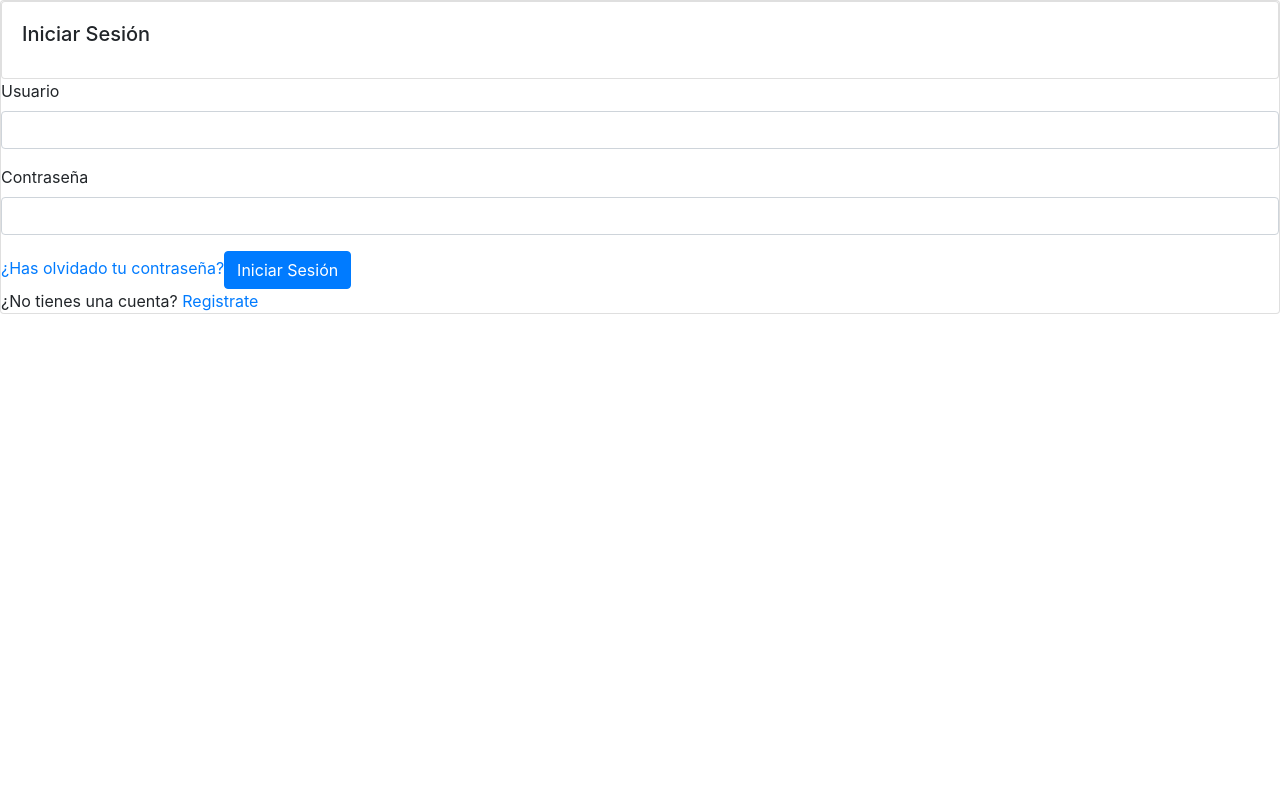
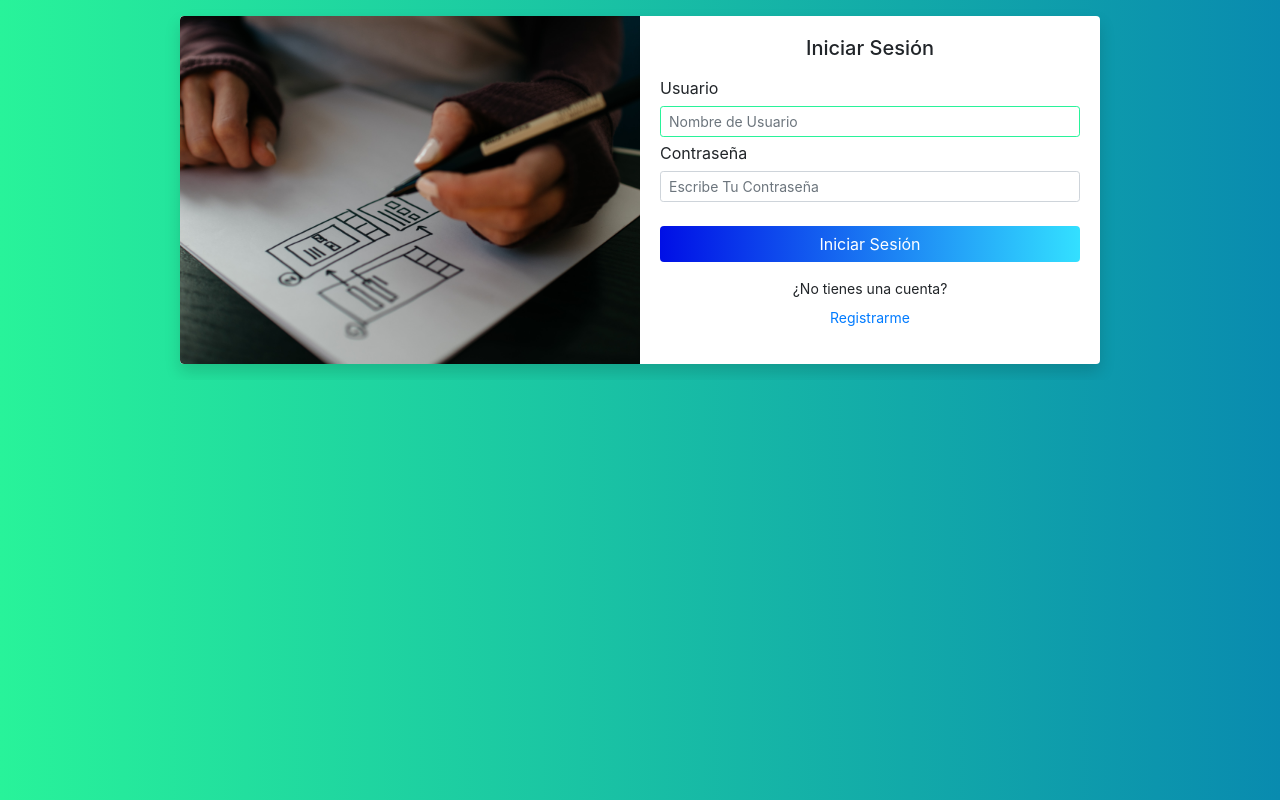
Before and after one commit to perchos/solucionesya-frontend, a React (Create React App) app: page /login in a window 1280 px wide. Built offline with nearby package versions, Linux system fonts and the light colour scheme.

Commit message:
[add] develop is ready

```diff
--- a/src/App.css
+++ b/src/App.css
@@ -1,38 +1,28 @@
-.App {
-  text-align: center;
+/* General Styles */
+
+* {
+  overflow: hidden;
 }
 
-.App-logo {
-  height: 40vmin;
-  pointer-events: none;
+body {
+  background: linear-gradient(to right, #28f39a, #098baf);
 }
 
-@media (prefers-reduced-motion: no-preference) {
-  .App-logo {
-    animation: App-logo-spin infinite 20s linear;
-  }
+/* Form General Styles */
+.btn-color {
+  background: linear-gradient(to right, #000fe6, #33e0ff);
+  color: #fff;
+  border: none;
+  transition: 0.5s background;
 }
 
-.App-header {
-  background-color: #282c34;
-  min-height: 100vh;
-  display: flex;
-  flex-direction: column;
-  align-items: center;
-  justify-content: center;
-  font-size: calc(10px + 2vmin);
-  color: white;
+.btn-color:hover {
+  background: linear-gradient(to right,  #010cad, #2397ac);
+  color: #fff;
 }
 
-.App-link {
-  color: #61dafb;
+.form-control:focus {
+  border:  1px solid #28f39a !important;
+  box-shadow: 0 0 0 .2rem rgba(0, 123, 255, 0) !important;
+
 }
-
-@keyframes App-logo-spin {
-  from {
-    transform: rotate(0deg);
-  }
-  to {
-    transform: rotate(360deg);
-  }
-}
--- a/src/components/Login.jsx
+++ b/src/components/Login.jsx
@@ -1,27 +1,65 @@
-import React from "react";
-import { Card, Form, Button } from 'react-bootstrap';
+import React from 'react'
+import '../assets/styles/Login.css'
 
 const Login = () => {
-  return (
-    <Card>
-      <Card body>
-        <Card.Title>Iniciar Sesión</Card.Title>
-      </Card>
-      <Form>
-        <Form.Group controlId="formGroupUser">
-          <Form.Label>Usuario</Form.Label>
-          <Form.Control type="text" />
-        </Form.Group>
-        <Form.Group controlId="formGroupPassword">
-          <Form.Label>Contraseña</Form.Label>
-          <Form.Control type="password" />
-        </Form.Group>
-        <Card.Link href="#">¿Has olvidado tu contraseña?</Card.Link>
-        <Button variant="primary" type="submit">Iniciar Sesión</Button>
-      </Form>
-      <Card.Text>¿No tienes una cuenta? <Card.Link href="#">Registrate</Card.Link></Card.Text>
-    </Card>
-  );
-};
+
+    function loginUser(e){
+      console.log(e.target.userName.value)
+      console.log(e.target.userPassword.value)
+
+      const url = 'http://localhost:5000/auth/login'
+
+      let data = {
+        userName: e.target.userName.value,
+        password: e.target.userPassword.value
+      }
+
+      fetch(url, {
+        method: 'POST',
+        mode: 'cors',
+        credentials: 'include',
+        body: JSON.stringify(data),
+        headers:{'Content-Type': 'application/json'}
+      }).then( res => {
+        console.log(res)
+      }).catch(
+        err => {
+            console.log(err)
+        }
+      )
+      e.preventDefault()
+    }
+
+    return <div className="container">
+    <div className="row">
+      <div className="col-lg-10 mx-auto">
+        <div className="card border-0 shadow flex-row my-3">
+          <div className="login-card-img-left rounded-left d-none d-md-flex">
+          </div>
+          <div className="card-body login-spacing-inner">
+            <h5 className="card-title text-center">Iniciar Sesión</h5>
+            <form onSubmit={loginUser}>
+              <div className="mt-1">
+                <label className="mb-0" htmlFor="userName">Usuario</label>
+                <input type="text" id="userName" className="form-control form-control-sm" placeholder="Nombre de Usuario" autoFocus/>
+              </div>
+
+              <div className="mt-1">
+                <label className="mb-0" htmlFor="userPassword">Contraseña</label>
+                <input type="password" id="userPassword" className="form-control form-control-sm" placeholder="Escribe Tu Contraseña"/>
+              </div>
+
+              <button className="btn btn-color btn-block mt-4" type="submit">Iniciar Sesión</button>
+              <p className="d-block text-center mt-3 small" href="">
+                ¿No tienes una cuenta?
+                <a className="d-block text-center mt-2" href="/register">Registrarme</a>
+              </p>
+            </form>
+          </div>
+        </div>
+      </div>
+    </div>
+  </div>
+  };
 
 export default Login;
--- a/src/index.js
+++ b/src/index.js
@@ -2,6 +2,7 @@ import React from 'react';
 import ReactDOM from 'react-dom';
 import App from './routes/App';
 import 'bootstrap/dist/css/bootstrap.min.css';
+import './App.css'
 
 ReactDOM.render(
   <React.StrictMode>
--- a/src/routes/App.js
+++ b/src/routes/App.js
@@ -2,6 +2,7 @@ import React from 'react';
 import { BrowserRouter, Switch, Route } from 'react-router-dom';
 import Home from '../components/Home';
 import Login from '../components/Login';
+import Register from '../components/Register'
 import Publishes from '../components/Publishes';
 import NotFound from '../components/NotFound';
 import '../assets/styles/App.css';
@@ -12,6 +13,7 @@ const App = () => {
       <Switch>
         <Route exact path='/' component={Home} />
         <Route exact path='/login' component={Login} />
+        <Route exact path='/register' component={Register} />
         <Route exact path='/publishes' component={Publishes} />
         <Route component={NotFound} />
       </Switch>
```
Also changed, not shown: src/containers/Header.jsx (deleted, +0 -54 lines), src/containers/Home.jsx (deleted, +0 -71 lines), src/containers/IsLogin.jsx (deleted, +0 -14 lines), src/containers/IsLogout.jsx (deleted, +0 -15 lines), src/containers/Login.jsx (deleted, +0 -65 lines), src/components/Register.jsx (renamed from src/containers/Register.jsx).
